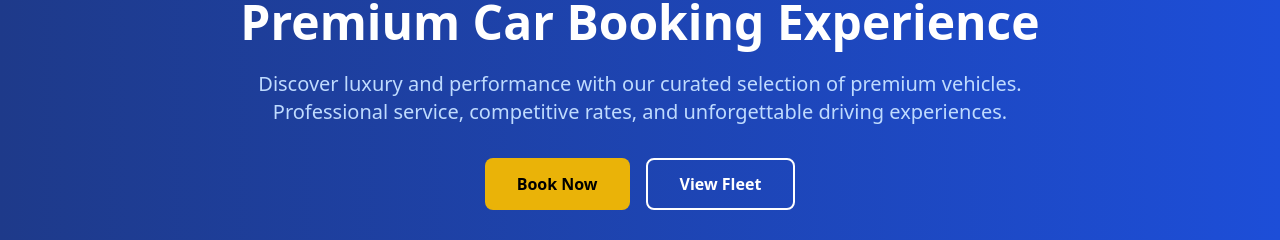
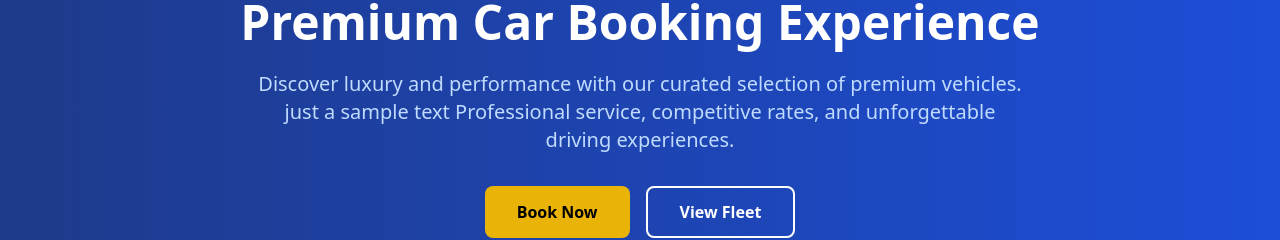
Before and after one commit to Atharv-Untwale/Div-Trek, a React (Vite) app: page / in a window 1280 px wide. Shown: the part 146-386 px from the top of the page. Built offline with nearby package versions, Linux system fonts and the light colour scheme.

Commit message:
Update App.tsx

```diff
--- a/src/App.tsx
+++ b/src/App.tsx
@@ -282,7 +282,7 @@ function App() {
         <div className="max-w-7xl mx-auto px-4 sm:px-6 lg:px-8 text-center">
           <h2 className="text-5xl font-bold mb-6">Premium Car Booking Experience</h2>
           <p className="text-xl mb-8 text-blue-200 max-w-3xl mx-auto">
-            Discover luxury and performance with our curated selection of premium vehicles.
+            Discover luxury and performance with our curated selection of premium vehicles. just a sample text
             Professional service, competitive rates, and unforgettable driving experiences.
           </p>
           <div className="flex flex-col sm:flex-row gap-4 justify-center">
```
